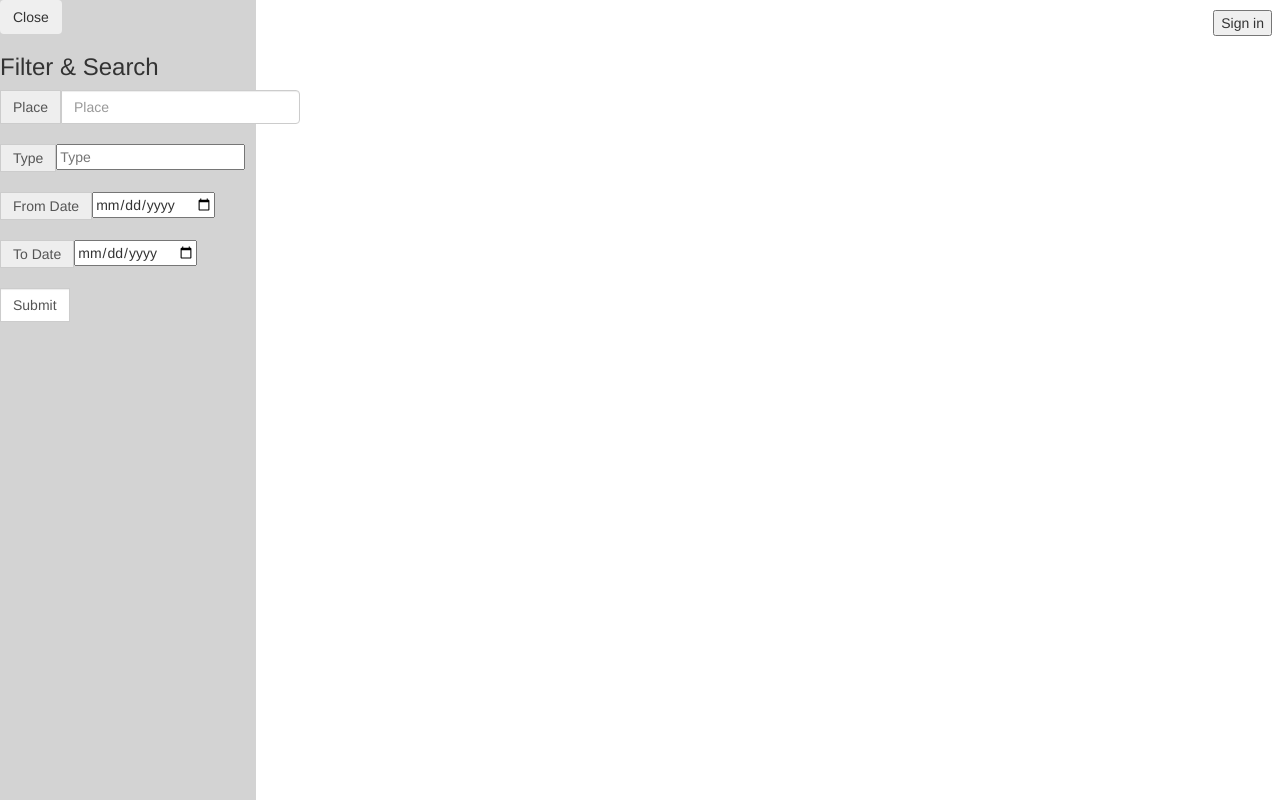
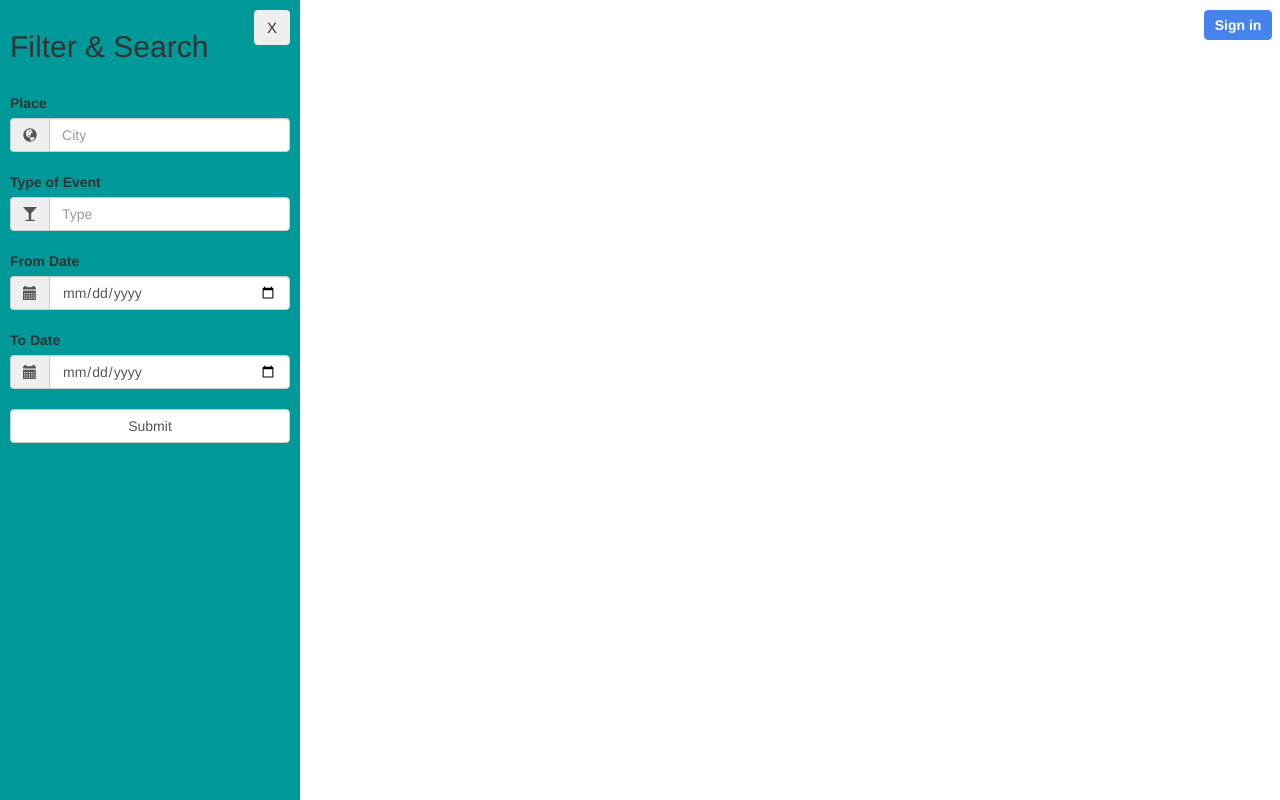
Before and after one commit to shikhar05/CS5500_WHAM, a website: page public/Default.html in a window 1280 px wide. Both pictures are taken after a click on the button 25 px from the left and 26 px from the top of the page. Drawn offline with nearby package versions, Linux system fonts and the light colour scheme; some packages are replaced by stand-ins of ours.

Commit message:
side panel validations

```diff
--- a/public/css/Home.css
+++ b/public/css/Home.css
@@ -1,6 +1,7 @@
 #home {
     height: 100vh;
 }
+
     #home .top-navigation {
         position: absolute;
         top: 2px;
@@ -9,7 +10,18 @@
         background-color: transparent;
         z-index: 1;
     }
+
     #home .gmaps {
         width: 100%;
         height: 100vh;
     }
+
+    #home .signInBtn {
+        background-color: #4683ea;
+        border: 1px solid #4285f4;
+        font-weight: bold;
+        color: white;
+        width: 68px;
+        height: 30px;
+        border-radius: 4px;
+    }
--- a/public/css/SidePanel.css
+++ b/public/css/SidePanel.css
@@ -1,28 +1,43 @@
 #SidePanel {
     position: absolute;
     z-index: 100;
+    width: 300px;
 }
-    #SidePanel.showSidePanel {
-        width:20%;
-        height:100%;
-        background-color:lightgrey;
-        padding:40px;
+
+    #SidePanel.hideSidePanel {
     }
-    #SidePanel.hideSidePanel {
 
+    #SidePanel .showSidePanelBtn {
+        width: 50px;
+        height: 50px;
+        background-color: transparent;
+        outline: none;
+        border: none;
+        font-size: 2em;
+        color: darkblue;
     }
-    #SidePanel .showSidePanelBtn {
-       width:50px;
-       height:50px;
-       background-color:transparent;
-       outline:none;
-       border:none;
-       font-size: 2em;
+
+.ng-pageslide .hideSidePanelBtn {
+    float: right;
+    font-size: 15px;
+}
+
+    .ng-pageslide .hideSidePanelBtn:hover {
+        color: red;
+        float: right;
     }
-    #SidePanel .hideSidePanelBtn {
 
+
+.ng-pageslide {
+    width: 300px;
+    height: 100%;
+    background-color: #009999;
+}
+
+    .ng-pageslide .sidepanel-content {
+        padding: 10px;
     }
-    #SidePanel .filter {
-        width:90%;
-        margin:auto;
+
+    .ng-pageslide .error{
+        color:red;
     }
--- a/public/js/Controller/MapCtrl.js
+++ b/public/js/Controller/MapCtrl.js
@@ -1,5 +1,5 @@
 
-app.controller("MapCtrl", function ($rootScope,$scope, MyService, $element) {
+app.controller("MapCtrl", function ($rootScope, $scope, MyService, $element) {
     var map, infoWindow;
     var markers = [];
     // map config
@@ -80,7 +80,7 @@ app.controller("MapCtrl", function ($rootScope,$scope, MyService, $element) {
             position: position,
             map: map,
             title: title,
-            icon: 'https://maps.google.com/mapfiles/ms/icons/green-dot.png'
+            icon: '/img/red-dot.png'
         };
 
         if (title == 'You are here') {
--- a/public/js/Controller/SidePanelCtrl.js
+++ b/public/js/Controller/SidePanelCtrl.js
@@ -1,6 +1,14 @@
 
-app.controller("SidePanelCtrl", function ($rootScope,$scope, MyService) {
+app.controller("SidePanelCtrl", function ($rootScope, $scope, MyService) {
     $scope.showSidePanel = false;
+
+    $scope.search = {
+        city: null,
+        type: null,
+        fromDate: null,
+        toDate: null,
+        errors: {}
+    }
 
     //$scope.$watch(function () {
     //    return $rootScope.showSidePanel
@@ -14,31 +22,52 @@ app.controller("SidePanelCtrl", function ($rootScope,$scope, MyService) {
         $rootScope.showSidePanel = $scope.showSidePanel;
     }
 
-    $scope.search = function () {
+    $scope.applyFilters = function () {
         validate();
     };
 
-    function isNumeric(n) {
-        return !isNaN(parseFloat(n)) && isFinite(n);
-    }
+    function validate() {
+        console.log($scope.search);
+        if ($scope.search.city == '' ||
+            $scope.search.city == null ||
+            isNumeric($scope.search.city)) {
+            $scope.search.errors.city = "Invalid City Name"
+        } else {
+            delete $scope.search.errors.city;
+        };
 
-    function validate() {
-        if ($scope.search.place == '' &&
-            $scope.search.place == undefined &&
-            isNumeric($scope.search.place)) {
-            $scope.error.place = "Invalid Place Name"
-        }
+        if ($scope.search.type == '' ||
+            $scope.search.type == null ||
+            isNumeric($scope.search.type)) {
+            $scope.search.errors.type = "Invalid Type Name"
+        } else {
+            delete $scope.search.errors.type;
+        };
 
-        if ($scope.search.type == '' &&
-            $scope.search.type == undefined &&
-            isNumeric($scope.search.type)) {
-            $scope.error.place = "Invalid Type Name"
-        }
+        if ($scope.search.fromDate == '' ||
+            $scope.search.fromDate == null) {
+            $scope.search.errors.fromDate = "Invalid From Date"
+        } else {
+            delete $scope.search.errors.fromDate;
+        };
 
-        console.log($scope.error.place+$scope.search.fromDate);
+        if ($scope.search.toDate == '' ||
+            $scope.search.toDate == null) {
+            $scope.search.errors.toDate = "Invalid To Date"
+        } else {
+            delete $scope.search.errors.toDate;
+        };
 
-        //$scope.search.fromDate
-        //$scope.search.toDate
+        if ($scope.search.toDate < $scope.search.fromDate) {
+            $scope.search.errors.toDate = "To Date can not be before from date"
+        } else {
+            delete $scope.search.errors.toDate;
+        };
+
     };
 
 });
+
+function isNumeric(n) {
+    return !isNaN(parseFloat(n)) && isFinite(n);
+}
--- a/public/partials/SidePanel.html
+++ b/public/partials/SidePanel.html
@@ -1,33 +1,69 @@
 <div id="SidePanel" ng-controller="SidePanelCtrl" ng-class="{'showSidePanel' : showSidePanel, 'hideSidePanel' : !showSidePanel}">
 
     <button ng-click="toggleSidePanel()" ng-show="!showSidePanel" class="glyphicon glyphicon-align-justify showSidePanelBtn"></button>
-    <pageslide ps-open="showSidePanel" ps-push="true" ps-side="left">
-        <div class="">
-            <button ng-click="toggleSidePanel()" ng-show="showSidePanel" class="btn hideSidePanelBtn">Close</button>
-            <h3>Filter & Search</h3>
-            <div class="input-group filter">
-                <p ng-show="error.place">{{error.place}}<br /></p>
-                <span class="input-group-addon" id="basic-addon1">Place</span>
-                <input type="text" class="form-control" ng-model="search.place" placeholder="Place" aria-describedby="basic-addon1">
+
+    <pageslide ps-open="showSidePanel"
+               ps-push="true"
+               ps-side="left"
+               ps-speed="0.3">
+
+        <div class="sidepanel-content">
+
+            <button ng-click="toggleSidePanel()"
+                    ng-show="showSidePanel"
+                    class="btn hideSidePanelBtn">
+                X
+            </button>
+            <h2>
+                Filter & Search
+            </h2>
+
+            <br />
+
+            <label>Place</label>
+            <span class="error">{{search.errors.city}}</span>
+            <br />
+            <div class="input-group ">
+
+                <div class="input-group-addon"><span class=" glyphicon glyphicon-globe"></span></div>
+                <input type="text"
+                       class="form-control"
+                       ng-model="search.city"
+                       placeholder="City"
+                       aria-describedby="basic-addon1">
             </div><br />
-            <div class="input-group filter">
-                <p ng-show="error.type">{{error.type}}<br /></p>
-                <span class="input-group-addon" id="basic-addon1">Type</span>
-                <input type="text" class="" ng-model="search.type" placeholder="Type" aria-describedby="basic-addon1">
+
+            <label>Type of Event</label>
+            <span class="error">{{search.errors.type}}</span>
+            <br />
+            <div class="input-group ">
+
+                <div class="input-group-addon"><span class="glyphicon glyphicon-glass"></span></div>
+                <input type="text" class="form-control" ng-model="search.type" placeholder="Type" aria-describedby="basic-addon1">
             </div><br />
-            <div class="input-group filter">
-                <p ng-show="error.fromDate">{{error.fromDate}}<br /></p>
-                <span class="input-group-addon" id="basic-addon1">From Date</span>
-                <input type="date" class="" ng-model="search.fromDate" placeholder="From Date" aria-describedby="basic-addon1">
+
+            <label>From Date</label>
+            <span class="error">{{search.errors.fromDate}}</span>
+            <br />
+            <div class="input-group ">
+
+                <div class="input-group-addon"><span class="glyphicon glyphicon-calendar"></span></div>
+                <input type="date" class="form-control" ng-model="search.fromDate" placeholder="From Date" aria-describedby="basic-addon1">
             </div><br />
-            <div class="input-group filter">
-                <p ng-show="error.toDate">{{error.toDate}}<br /></p>
-                <span class="input-group-addon" id="basic-addon1">To Date</span>
-                <input type="date" class="" ng-model="search.toDate" placeholder="To Date" aria-describedby="basic-addon1">
+
+            <label>To Date</label>
+            <span class="error">{{search.errors.toDate}}</span>
+            <br />
+            <div class="input-group ">
+
+                <div class="input-group-addon"><span class="glyphicon glyphicon-calendar"></span></div>
+                <input type="date" class="form-control" ng-model="search.toDate" placeholder="To Date" aria-describedby="basic-addon1">
             </div><br />
-            <div class="input-group filter">
-                <button class="form-control" ng-click="search()">Submit</button>
+
+            <div>
+                <button class="form-control" ng-click="applyFilters()">Submit</button>
             </div>
         </div>
+
     </pageslide>
 </div>
```
Also changed, not shown: public/img/red-dot.png (added).
